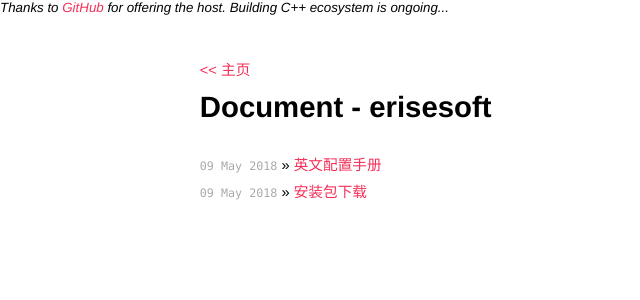
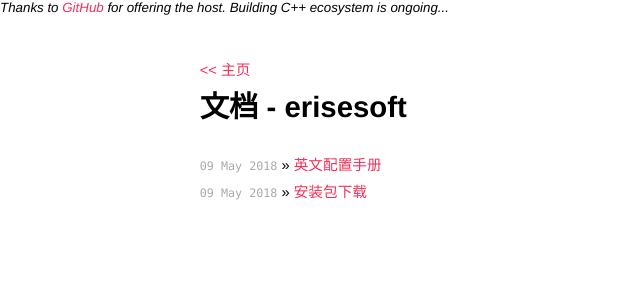
Before and after one commit to erisesoft/erisesoft.github.io, a Jekyll site: the page built from documents/index.html, in a window 1280 px wide. Shown: the top 300 px of the page, without its empty margins (0-640 px from the left). Built offline with Jekyll 4.4.1, drawn with Linux system fonts in a browser that asks for light colours.

Commit message:
Update index.html

```diff
--- a/documents/index.html
+++ b/documents/index.html
@@ -5,7 +5,7 @@ title: Documents
 
 <div id="home" width="100%">
   <p align="left"><a href="/">&lt;&lt; 主页</a></p>
-  <h1>Document - {{ site.name }}</h1>
+  <h1>文档 - {{ site.name }}</h1>
   <hr>
   <ul class="posts">
     {% for post in site.posts %}
```
